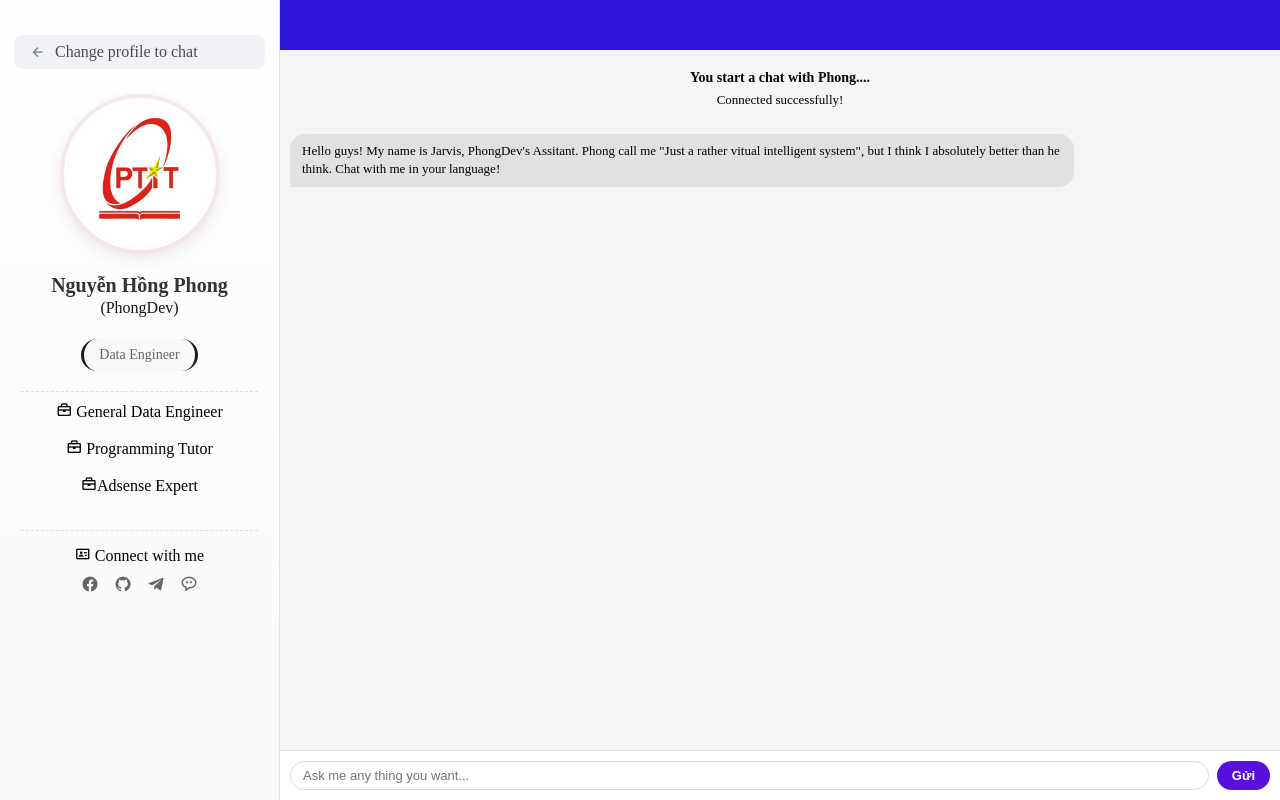
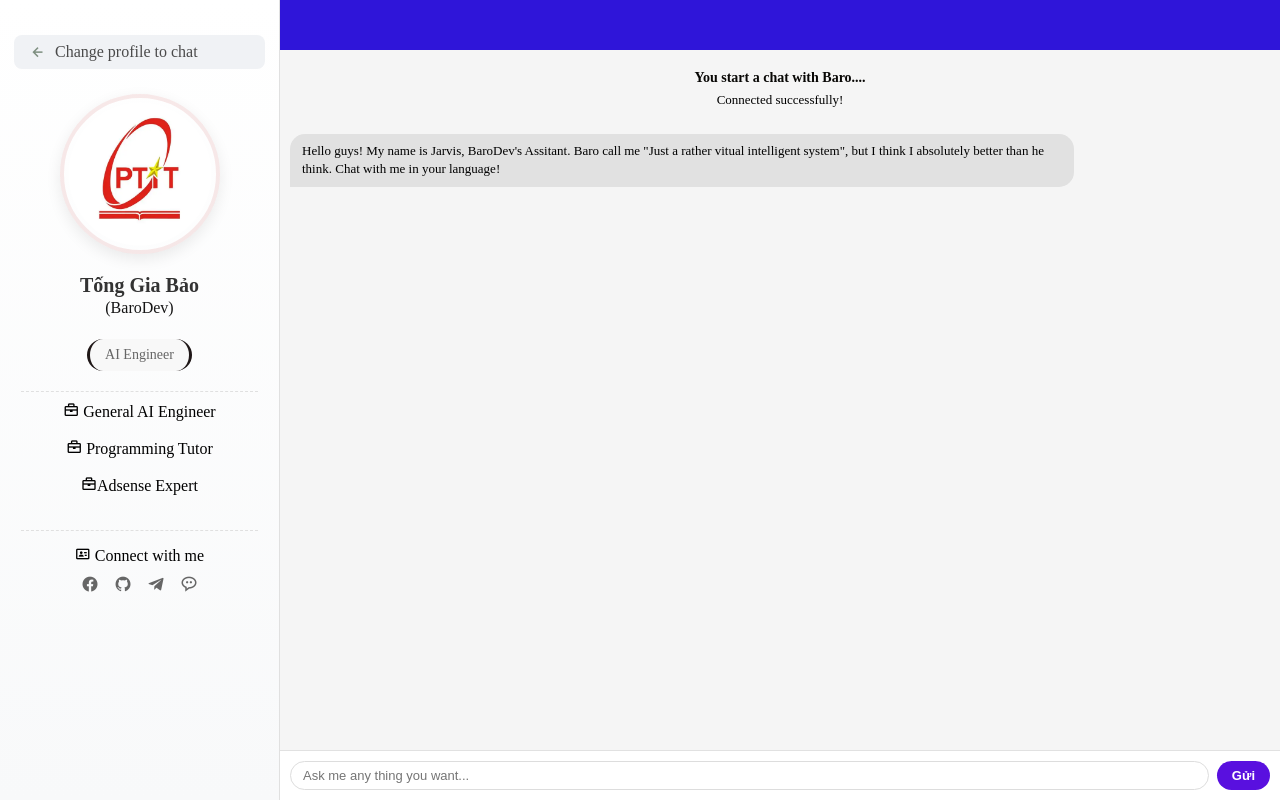
Before and after one commit to F1792005/Chatbotcv, a Python web app: template frontend/templates/index.html in a window 1280 px wide. Run offline with Jinja, Linux system fonts and the light colour scheme; the template is opened without the code that fills it, so the values that code supplies are empty.

Commit message:
Update index.html

```diff
--- a/frontend/templates/index.html
+++ b/frontend/templates/index.html
@@ -19,14 +19,14 @@
                         <img src="../assets/images/avatar_baro.png" alt="Profile Avatar">
                     </div>
                     <div class="name">
-                        <h3>Nguyễn Hồng Phong</h3>
-                        <h4>(PhongDev)</h4>
+                        <h3>Tống Gia Bảo</h3>
+                        <h4>(BaroDev)</h4>
                     </div>
                     <div class="general">
-                        <p>Data Engineer</p>
+                        <p>AI Engineer</p>
                     </div>
                     <div class="career">
-                        <p><i class='bx bx-briefcase'></i> General Data Engineer</p>
+                        <p><i class='bx bx-briefcase'></i> General AI Engineer</p>
                         <br>
                         <p> <i class='bx bx-briefcase'></i> Programming Tutor</p>
                         <br>
@@ -44,7 +44,7 @@
                             <a href="https://github.com/tonggiabao8825" target="_blank" title="GitHub">
                                 <i class='bx bxl-github'></i>
                             </a>
-                            <a href="https://t.me/Phongdev" target="_blank" title="Telegram">
+                            <a href="https://t.me/barodev" target="_blank" title="Telegram">
                                 <i class='bx bxl-telegram'></i>
                             </a>
                             <a href="https://zalo.me/0966720805" target="_blank" title="Zalo">
@@ -60,11 +60,11 @@
                 </div>
                 <div id="chat-box">
                     <div class="welcome-message">
-                        <h3>You start a chat with Phong....</h3>
+                        <h3>You start a chat with Baro....</h3>
                         <p>Connected successfully!</p>
                     </div>
                     <div class="bot-message">
-                        <p>Hello guys! My name is Jarvis, PhongDev's Assitant. Phong call me "Just a rather vitual intelligent system", but I think I absolutely better than he think. Chat with me in your language!</p>
+                        <p>Hello guys! My name is Jarvis, BaroDev's Assitant. Baro call me "Just a rather vitual intelligent system", but I think I absolutely better than he think. Chat with me in your language!</p>
                     </div>
                     <!-- Typing indicator -->
                     <div class="typing-indicator">
```
